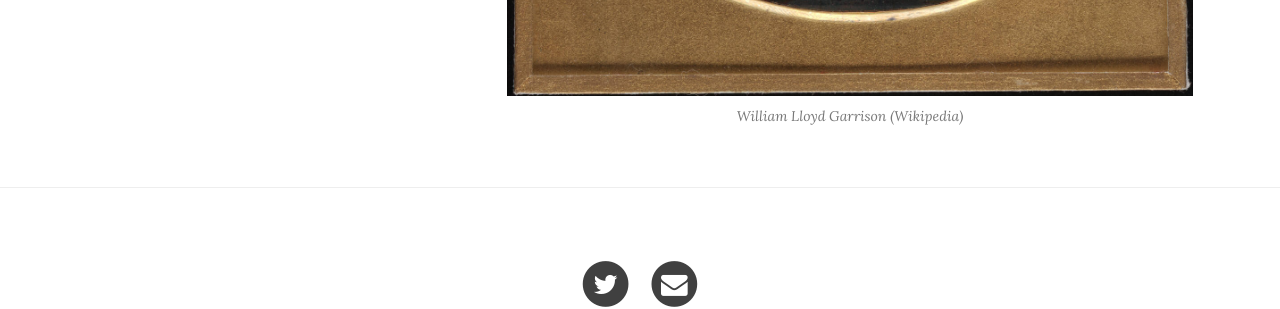
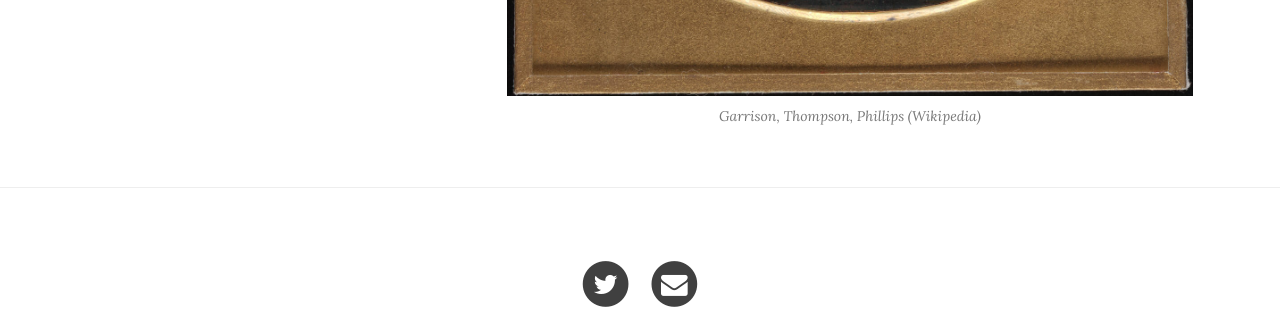
Before and after one commit to FDUK/fduk.github.io, a Jekyll site: the page built from abolitionists/WilliamLloydGarrison.md, in a window 1280 px wide and 900 px high, scrolled down 1963 px. Shown: the part 473-782 px from the top of the window. Built offline with Jekyll 4.4.1, drawn with Linux system fonts in a browser that asks for light colours; nearby versions of some CDN libraries.

Commit message:
Update WilliamLloydGarrison.md

```diff
--- a/abolitionists/WilliamLloydGarrison.md
+++ b/abolitionists/WilliamLloydGarrison.md
@@ -24,6 +24,6 @@ In 1833, he organised the Anti-Slavery Society, as well as promoting women’s r
 > <footer><cite>The Liberator, January 1831</cite></footer>
 
 ![Picture of Garrison, Thompson, Phillips](/img/Garrison_Thompson_Phillips_ca1850_bySouthworth_and_Hawes_Beinecke2588592456.jpg)
-<span class="caption text-muted">William Lloyd Garrison (Wikipedia)</span>
+<span class="caption text-muted">Garrison, Thompson, Phillips (Wikipedia)</span>
 
 [^1]: Biography of William Lloyd Garrison, visited 8 January 2012. http://www.spartacus.schoolnet.co.uk/USASgarrison.htm
```
